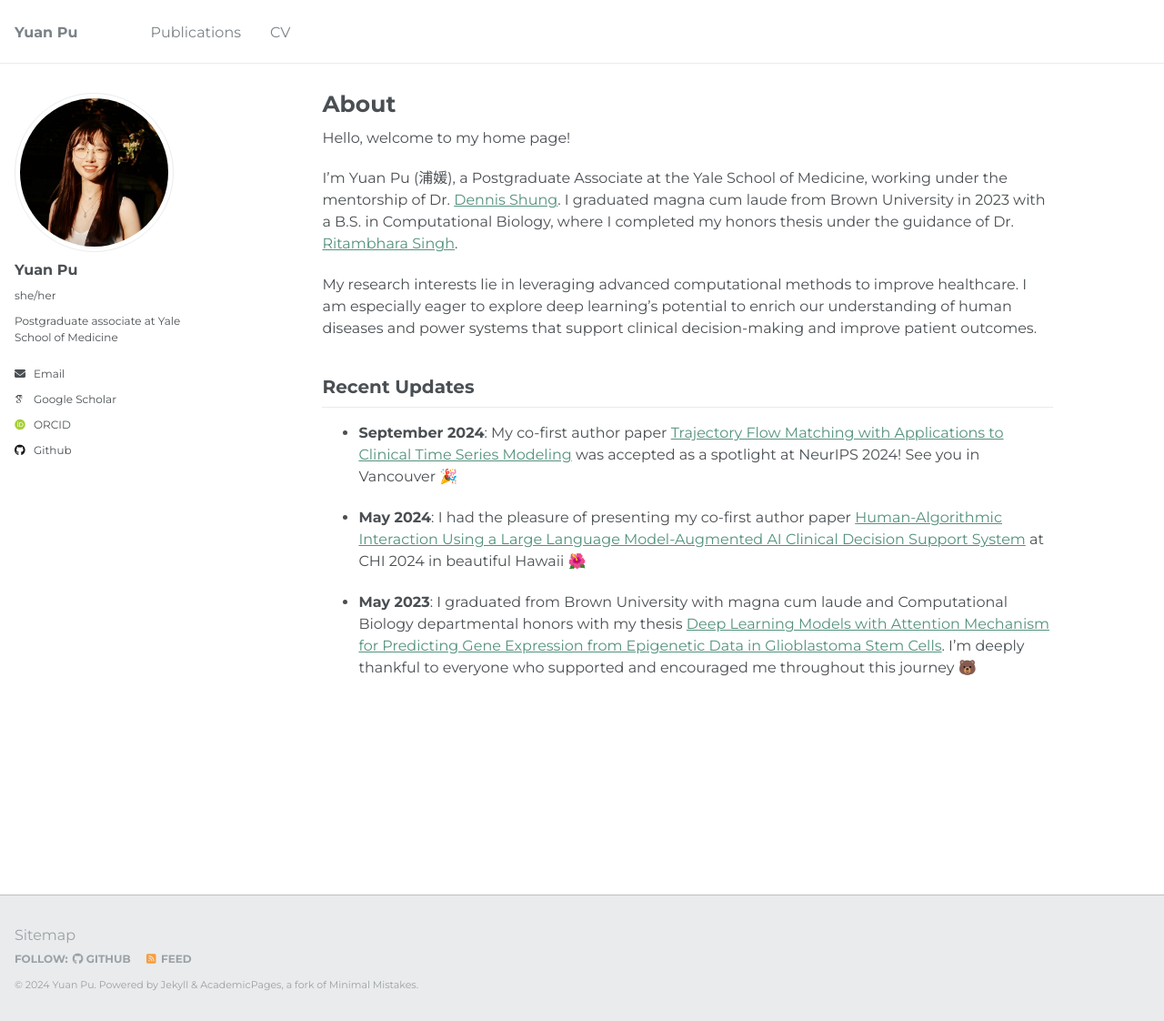
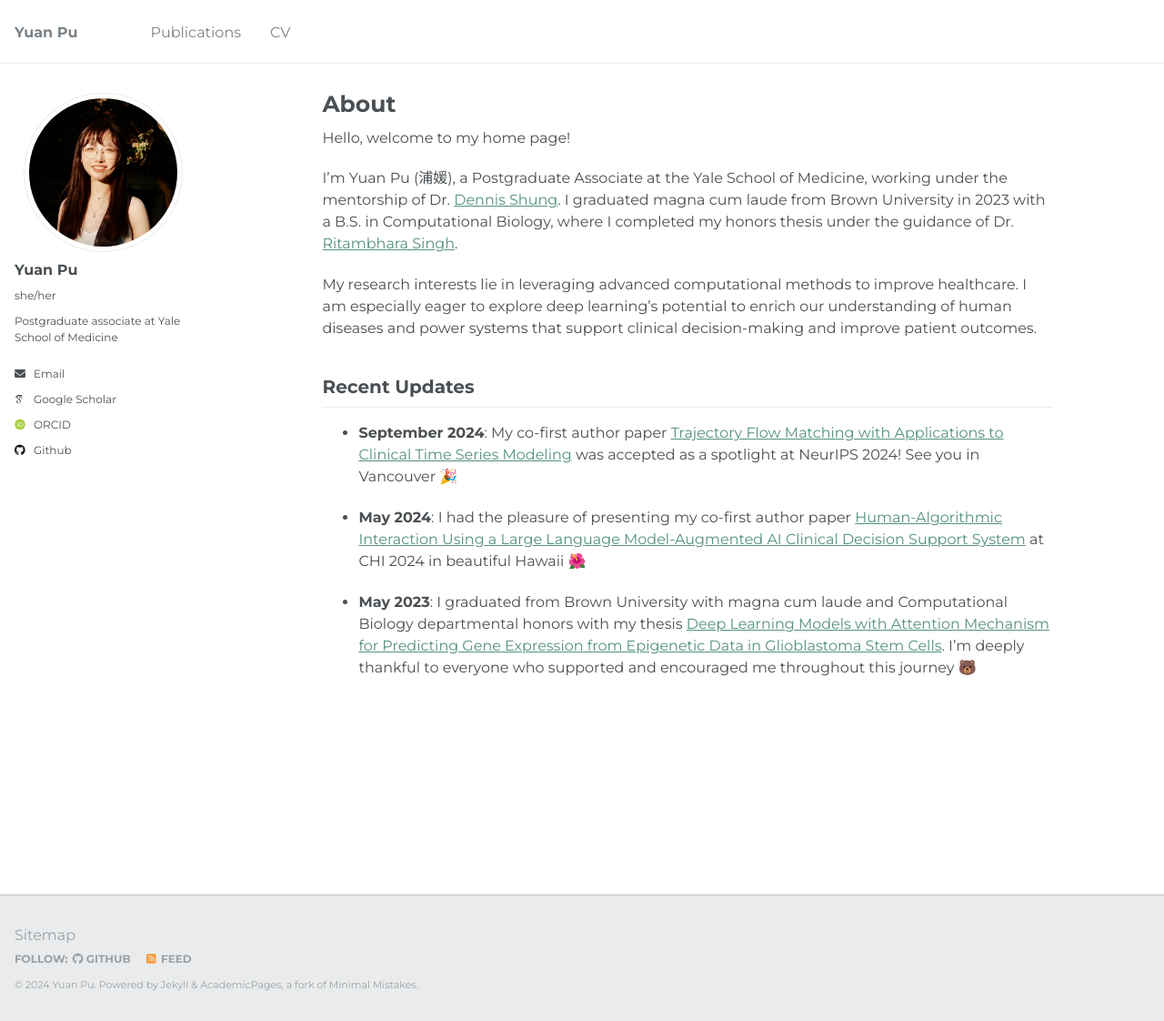
Before and after one commit to yuan-pu/yuan-pu_academicPages, a Jekyll site: the page built from _pages/about.md, in a window 1280 px wide and 1122 px high. Shown: the whole window at 91% size. Built offline with Jekyll 4.4.1, drawn with Linux system fonts in a browser that asks for light colours; some web fonts are replaced.

Commit message:
Update _sidebar.scss

```diff
--- a/_sass/_sidebar.scss
+++ b/_sass/_sidebar.scss
@@ -80,6 +80,7 @@
   display: table-cell;
   vertical-align: top;
   width: 36px;
+   margin: 0 auto; // ADDED: Center the element horizontally
   // set width only, for non-square avatars
   // height: 36px;
 
@@ -92,6 +93,7 @@
   img {
     max-width: 175px;
     border-radius: 50%;
+     display: block; // ADDED: Center the image within its container
 
     @include breakpoint($large) {
       padding: 5px;
```
